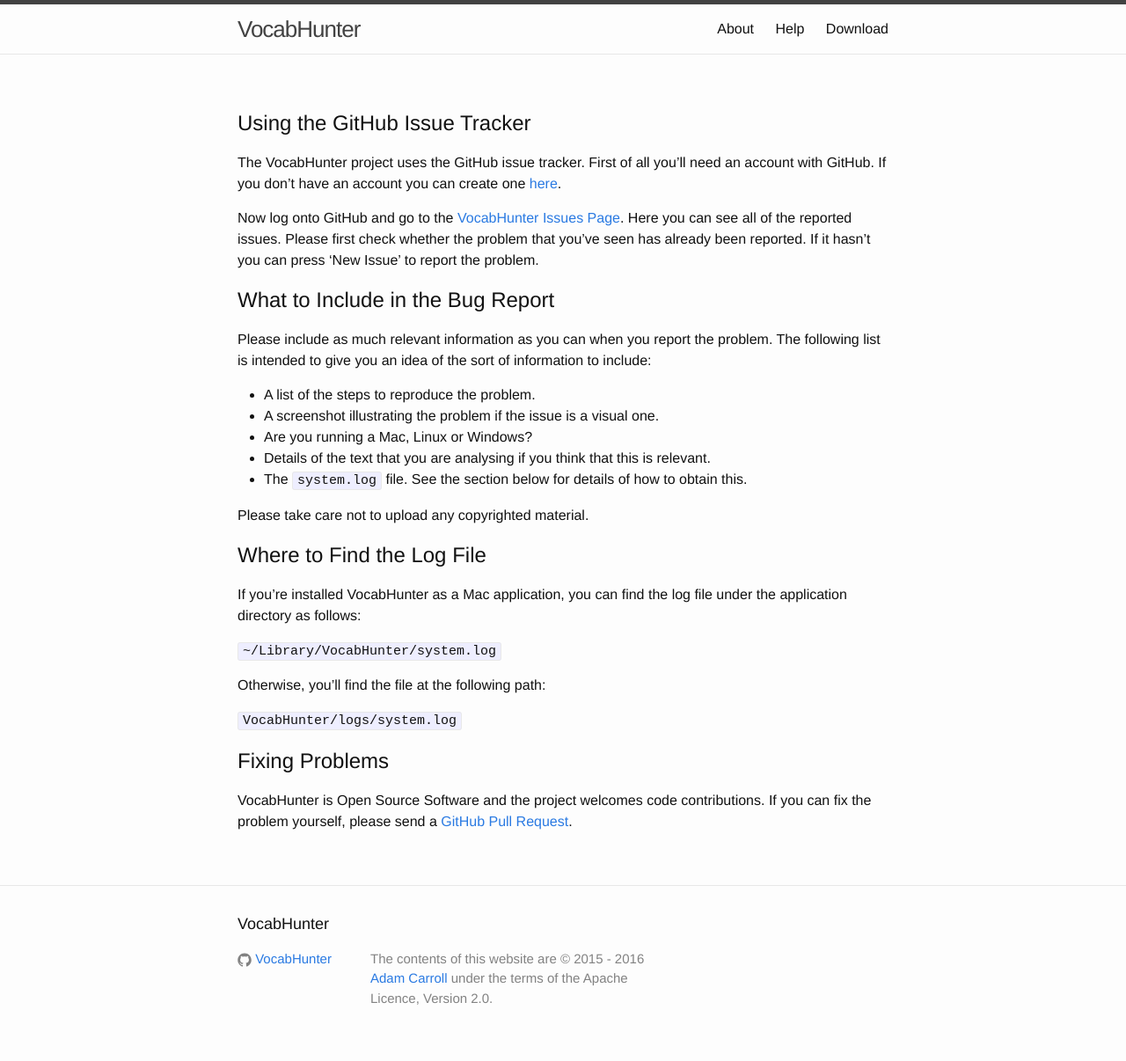
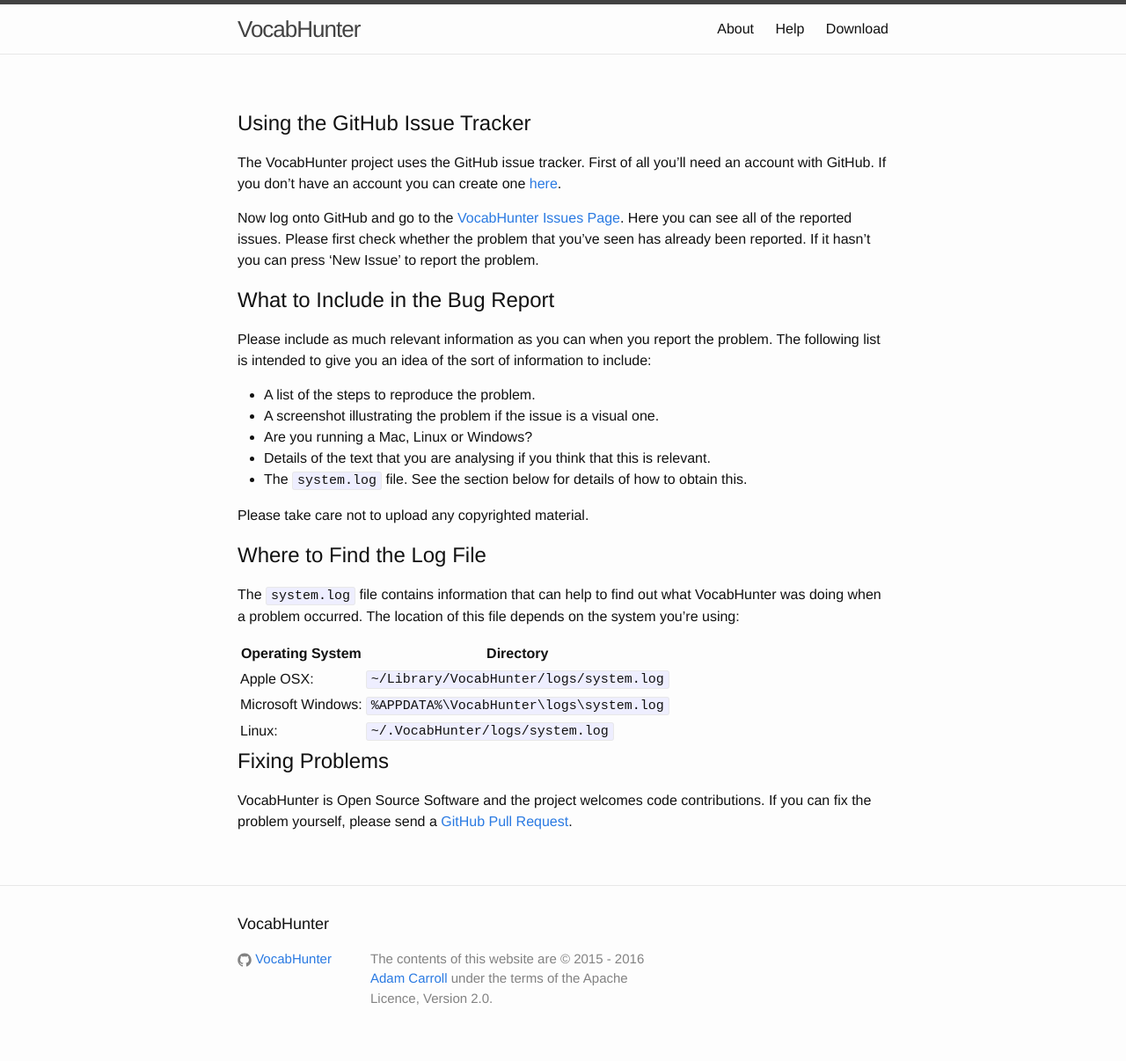
Before and after one commit to VocabHunter/vocabhunter.github.io, a Jekyll site: the page built from issues.md, in a window 1280 px wide. Shown: the whole page at 88% size. Built offline with Jekyll 4.4.1, drawn with Linux system fonts in a browser that asks for light colours.

Commit message:
Updated to latest version of VocabHunter.

```diff
--- a/_config.yml
+++ b/_config.yml
@@ -10,4 +10,4 @@
 # Build settings
 markdown: kramdown
 
-release_version: 1.0.8
+release_version: 1.0.9
--- a/issues.md
+++ b/issues.md
@@ -22,13 +22,13 @@
 
 # Where to Find the Log File
 
-If you're installed VocabHunter as a Mac application, you can find the log file under the application directory as follows:
+The `system.log` file contains information that can help to find out what VocabHunter was doing when a problem occurred.  The location of this file depends on the system you're using:
 
-``~/Library/VocabHunter/system.log``
-
-Otherwise, you'll find the file at the following path:
-
-``VocabHunter/logs/system.log``
+| Operating System   | Directory                                 |
+|--------------------|-------------------------------------------|
+| Apple OSX:         | ``~/Library/VocabHunter/logs/system.log`` |
+| Microsoft Windows: | ``%APPDATA%\VocabHunter\logs\system.log`` |
+| Linux:             | ``~/.VocabHunter/logs/system.log``        |
 
 # Fixing Problems
 
```
